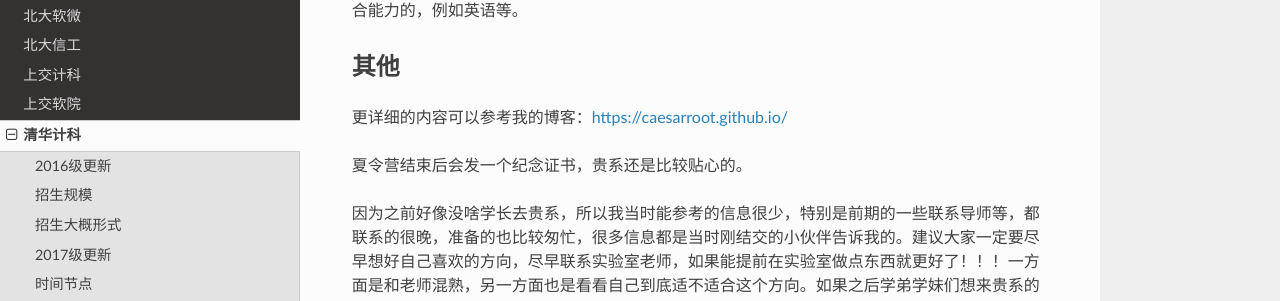
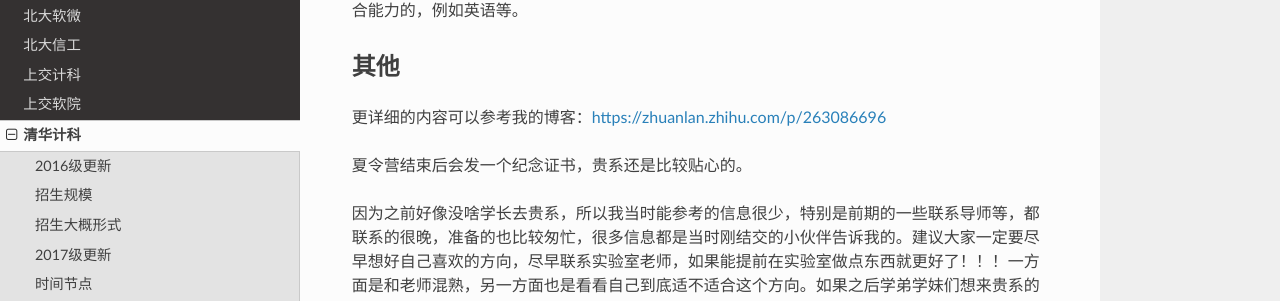
Before and after one commit to NJU-SE-15-share-review/postgraduate-recommendation, a Sphinx documentation site: the page built from source/schools/thu/cs.rst, in a window 1280 px wide and 900 px high, scrolled down 4232 px. Shown: the part 272-573 px from the top of the window. Built offline with Sphinx 7.4.7 and the Read the Docs theme 2.0.0, drawn with Linux system fonts in a browser that asks for light colours; some of the changed lines change nothing that is shown.

Commit message:
update link

```diff
--- a/source/schools/thu/cs.rst
+++ b/source/schools/thu/cs.rst
@@ -129,7 +129,7 @@ by 曾少勋
 其他
 --------------------------------------
 
-更详细的内容可以参考我的博客：https://caesarroot.github.io/
+更详细的内容可以参考我的博客：https://zhuanlan.zhihu.com/p/263086696
 
 夏令营结束后会发一个纪念证书，贵系还是比较贴心的。
 
```
